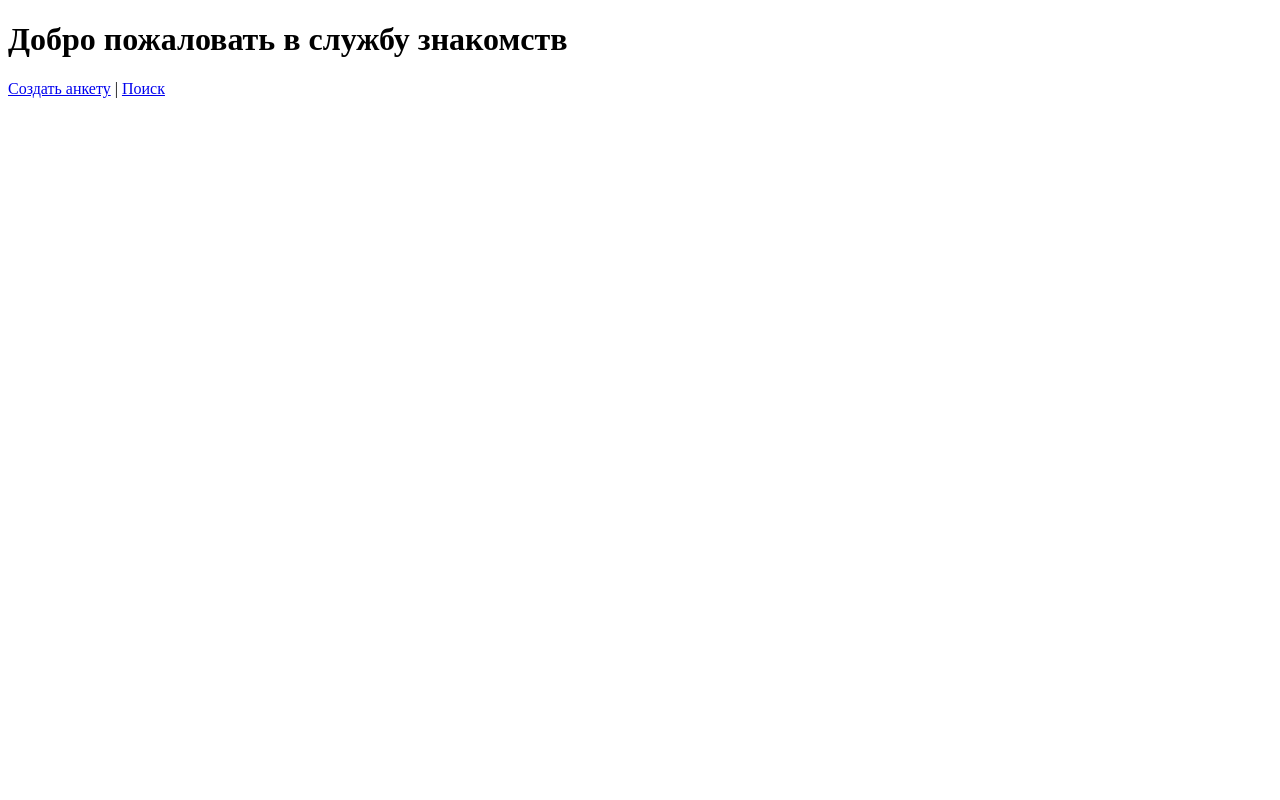
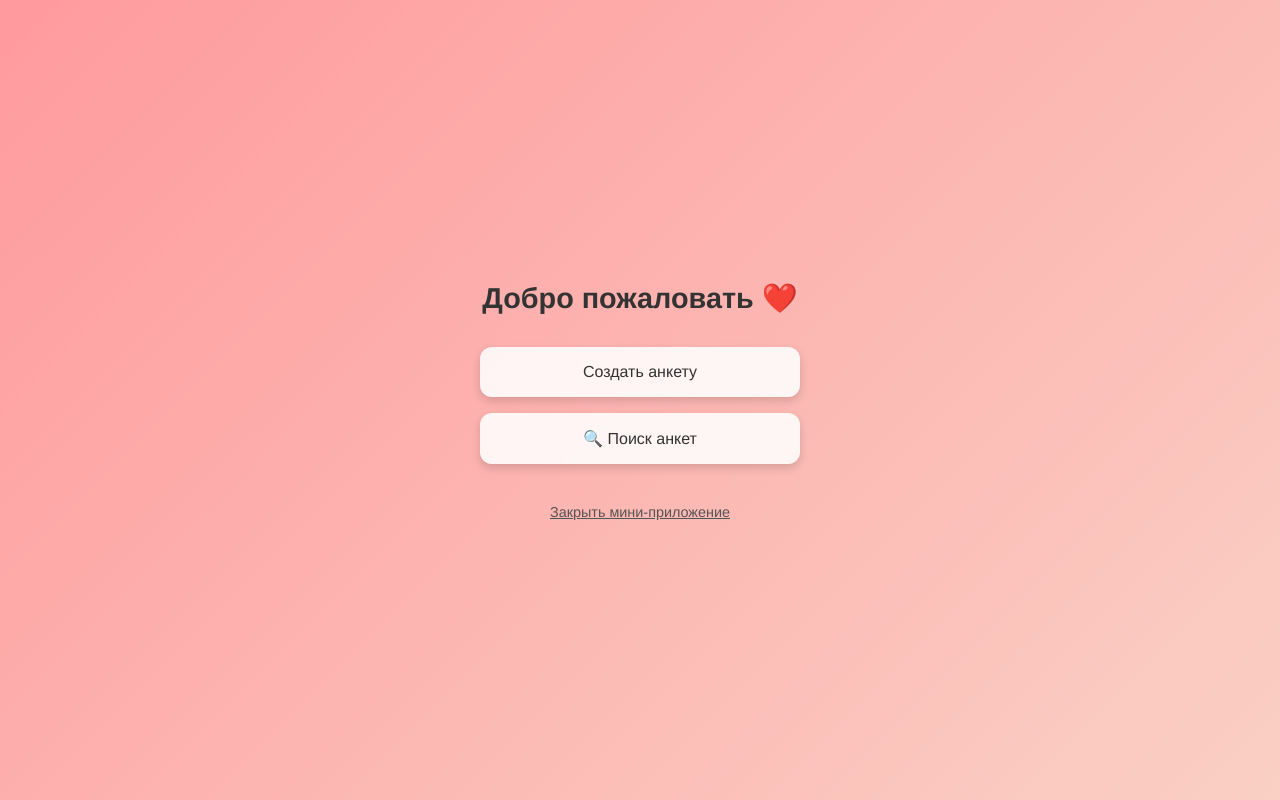
Before and after one commit to dimax77/dating_bot, a Flask app: template app/templates/index.html in a window 1280 px wide. Run offline with Flask 3, Linux system fonts and the light colour scheme; the template is opened without the code that fills it, so the values that code supplies are empty; some libraries are stand-ins or nearby versions.

Commit message:
adds start functionality to display index.html

```diff
--- a/app/__init__.py
+++ b/app/__init__.py
@@ -3,6 +3,6 @@ from app.routes import main
 
 def create_app():
     app = Flask(__name__)
-    app.secret_key = 'supersecretkey'  # Лучше вынести в config
+    app.secret_key = 'supersecretkey'
     app.register_blueprint(main)
     return app
--- a/app/templates/index.html
+++ b/app/templates/index.html
@@ -1,8 +1,83 @@
 <!DOCTYPE html>
-<html>
-<head><title>Главная</title></head>
+<html lang="ru">
+
+<head>
+    <meta charset="UTF-8" />
+    <meta name="viewport" content="width=device-width, initial-scale=1.0" />
+    <title>Добро пожаловать</title>
+    <script src="https://telegram.org/js/telegram-web-app.js"></script>
+    <style>
+        * {
+            box-sizing: border-box;
+            margin: 0;
+            padding: 0;
+            font-family: 'Helvetica Neue', Helvetica, Arial, sans-serif;
+        }
+
+        body {
+            background: linear-gradient(135deg, #ff9a9e, #fad0c4);
+            min-height: 100vh;
+            display: flex;
+            flex-direction: column;
+            justify-content: center;
+            align-items: center;
+            padding: 2rem;
+            color: #333;
+        }
+
+        h1 {
+            font-size: 1.8rem;
+            margin-bottom: 1.5rem;
+            text-align: center;
+        }
+
+        .button {
+            display: block;
+            width: 100%;
+            max-width: 320px;
+            background-color: #ffffffdd;
+            border: none;
+            padding: 1rem;
+            border-radius: 12px;
+            text-align: center;
+            text-decoration: none;
+            color: #333;
+            font-size: 1rem;
+            margin: 0.5rem 0;
+            box-shadow: 0 4px 10px rgba(0, 0, 0, 0.15);
+            transition: background-color 0.3s ease, transform 0.2s ease;
+        }
+
+        .button:hover {
+            background-color: #fff;
+            transform: scale(1.02);
+        }
+
+        .close-btn {
+            margin-top: 2rem;
+            font-size: 0.9rem;
+            color: #555;
+            text-decoration: underline;
+            cursor: pointer;
+        }
+    </style>
+</head>
+
 <body>
-<h1>Добро пожаловать в службу знакомств</h1>
-<a href="/create_profile">Создать анкету</a> | <a href="/search">Поиск</a>
+    <h1>Добро пожаловать ❤️</h1>
+    <a href="/create_profile" class="button">Создать анкету</a>
+    <a href="/search" class="button">🔍 Поиск анкет</a>
+
+    <div class="close-btn" onclick="Telegram.WebApp.close()">Закрыть мини-приложение</div>
+
+    <script>
+        const tg = window.Telegram.WebApp;
+        tg.ready(); // Подготовка SDK
+
+        // Необязательно, но можешь кастомизировать:
+        tg.MainButton.hide(); // Если не используешь основную кнопку
+        // tg.expand(); // Разворачивает WebApp на полный экран
+    </script>
 </body>
+
 </html>
```
Also changed, not shown: docker-compose.yml (+1 -9 lines), 1 other file.
